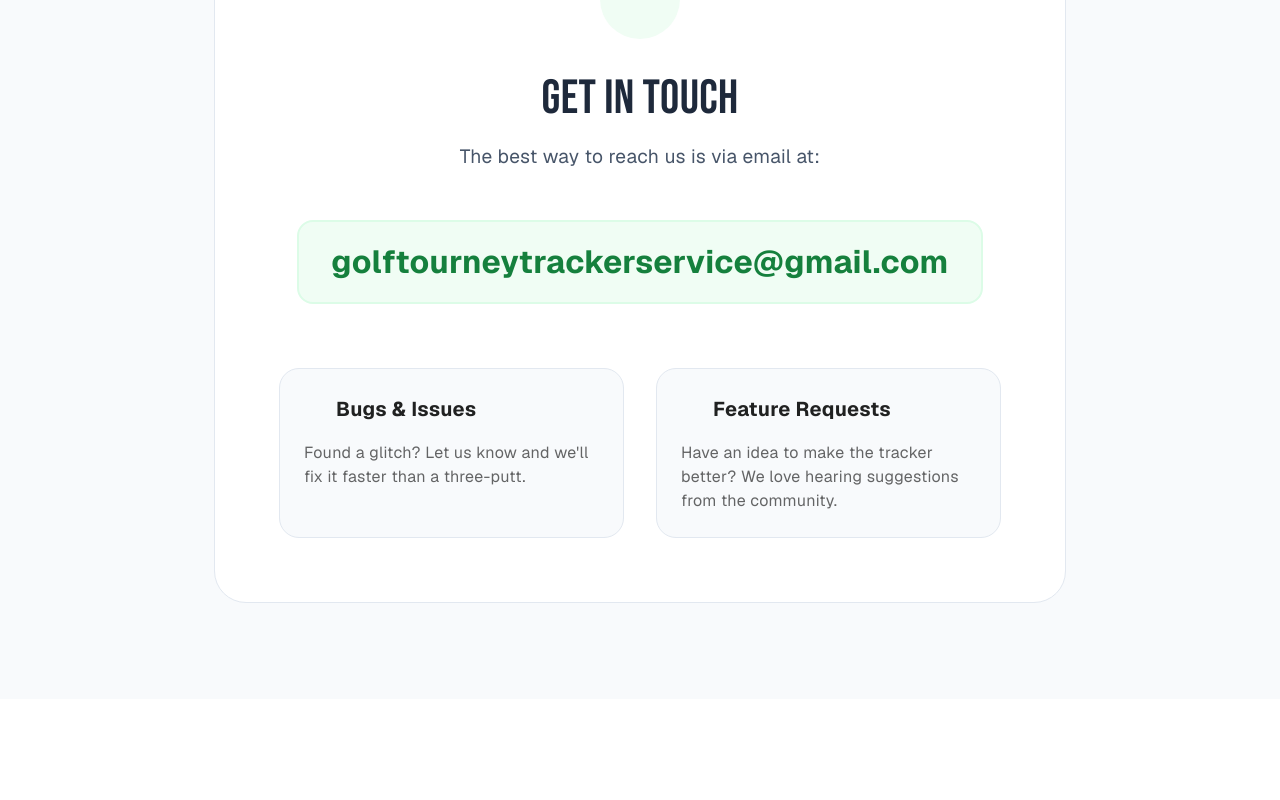
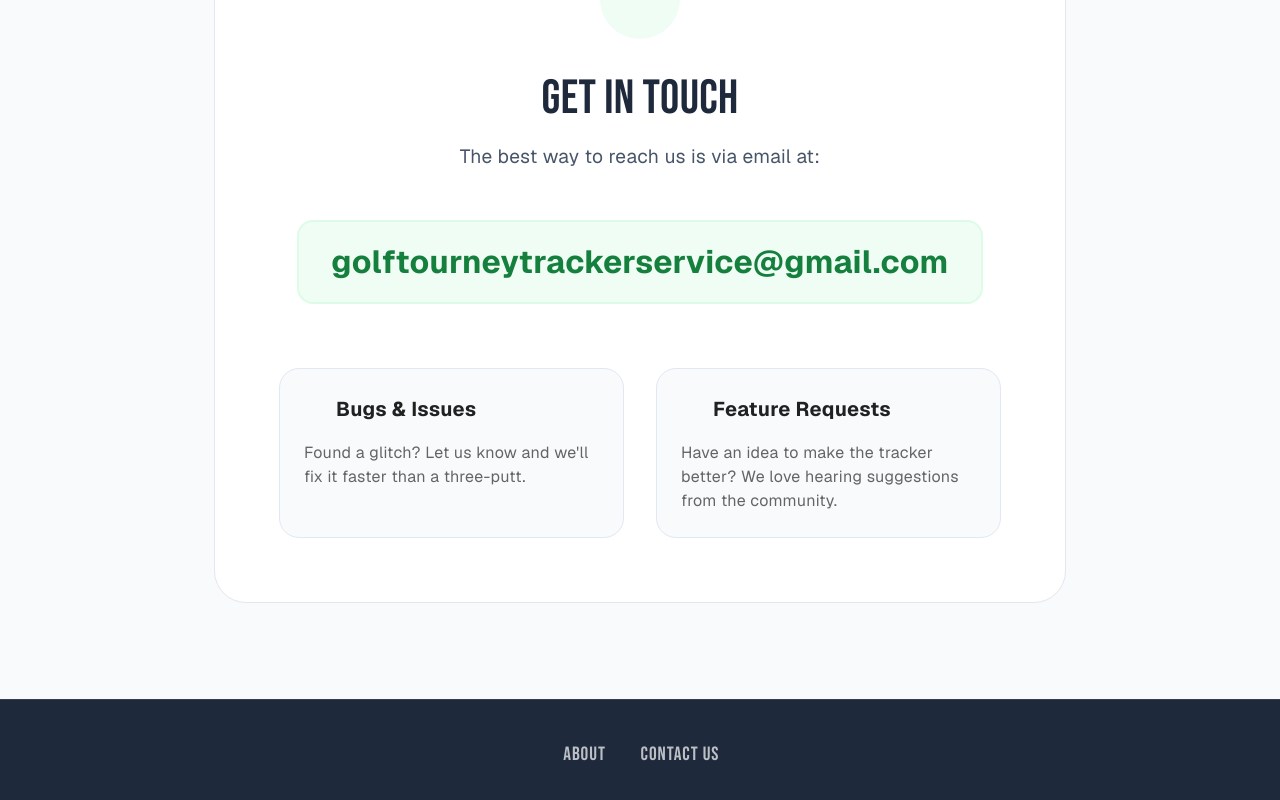
Before and after one commit to jeffting/golf-tournaments, a Next.js app: page /contact in a window 1280 px wide. Shown: the part 234-1034 px from the top of the page. Before the commit the page ends 933 px from the top, so only its background shows below. Built offline with nearby package versions, Linux system fonts and the light colour scheme; no server answers; some icons are missing.

Commit message:
added footer

```diff
--- a/src/app/about/AboutClient.tsx
+++ b/src/app/about/AboutClient.tsx
@@ -14,7 +14,7 @@ import GroupsIcon from '@mui/icons-material/Groups';
 
 export default function AboutClient() {
     return (
-        <div className="min-h-screen bg-slate-50">
+        <div className="flex-grow flex flex-col bg-slate-50">
             <Navbar />
 
             {/* Hero Section */}
--- a/src/app/contact/ContactClient.tsx
+++ b/src/app/contact/ContactClient.tsx
@@ -11,7 +11,7 @@ import LightbulbIcon from '@mui/icons-material/Lightbulb';
 
 export default function ContactClient() {
     return (
-        <div className="min-h-screen bg-slate-50">
+        <div className="flex-grow flex flex-col bg-slate-50">
             <Navbar />
 
             <Container maxWidth="md" sx={{ pb: 12, mt: 8 }}>
--- a/src/app/layout.tsx
+++ b/src/app/layout.tsx
@@ -28,6 +28,8 @@ export const metadata: Metadata = {
   description: "The easiest place to find and list local golf tournaments. Discover charity scrambles, amateur events, and competitive golf in Utah and Arizona.",
 };
 
+import Footer from "@/components/Footer";
+
 export default function RootLayout({
   children,
 }: Readonly<{
@@ -44,7 +46,12 @@ export default function RootLayout({
             <Suspense fallback={null}>
               <FirebaseAnalytics />
             </Suspense>
-            {children}
+            <div className="flex flex-col min-h-screen">
+              <main className="flex-grow flex flex-col bg-white">
+                {children}
+              </main>
+              <Footer />
+            </div>
           </AuthProvider>
         </ThemeRegistry>
       </body>
--- a/src/app/page.tsx
+++ b/src/app/page.tsx
@@ -197,8 +197,8 @@ function HomeContent() {
   };
 
   return (
-    <div className="min-h-screen bg-white flex flex-col">
-      <Box>
+    <div className="bg-white flex-grow flex flex-col">
+      <Box sx={{ flexGrow: 1, display: 'flex', flexDirection: 'column' }}>
         <Navbar />
 
 
@@ -286,7 +286,7 @@ function HomeContent() {
         </Box>
 
         {/* Tournament Discovery Section */}
-        <Box sx={{ bgcolor: '#f8fafc', borderTop: '1px solid #e2e8f0', py: 8 }}>
+        <Box sx={{ bgcolor: '#f8fafc', borderTop: '1px solid #e2e8f0', py: 8, flexGrow: 1 }}>
           <Container maxWidth="lg" sx={{ px: { xs: 3, sm: 4, md: 4 } }}>
             <Typography
               variant="h4"
@@ -538,39 +538,6 @@ function HomeContent() {
           </Container>
         </Box>
       </Box>
-
-      {/* Footer / About Link */}
-      <Box sx={{ bgcolor: '#1e293b', mt: 16, py: 4, color: 'white', borderTop: '1px solid rgba(255,255,255,0.1)', flexGrow: 1 }}>
-
-        <Container maxWidth="lg" sx={{ textAlign: 'center', display: 'flex', justifyContent: 'center', gap: 2 }}>
-          <Button
-            component={Link}
-            href="/about"
-            sx={{
-              color: 'rgba(255,255,255,0.7)',
-              fontFamily: 'var(--font-bebas-neue)',
-              fontSize: '1.2rem',
-              letterSpacing: '0.05em',
-              '&:hover': { color: 'white', bgcolor: 'rgba(255,255,255,0.05)' }
-            }}
-          >
-            About
-          </Button>
-          <Button
-            component={Link}
-            href="/contact"
-            sx={{
-              color: 'rgba(255,255,255,0.7)',
-              fontFamily: 'var(--font-bebas-neue)',
-              fontSize: '1.2rem',
-              letterSpacing: '0.05em',
-              '&:hover': { color: 'white', bgcolor: 'rgba(255,255,255,0.05)' }
-            }}
-          >
-            Contact Us
-          </Button>
-        </Container>
-      </Box>
     </div>
   );
 }
--- /dev/null
+++ b/src/components/Footer.tsx
@@ -0,0 +1,51 @@
+"use client";
+
+import Box from "@mui/material/Box";
+import Container from "@mui/material/Container";
+import Button from "@mui/material/Button";
+import Link from "next/link";
+
+export default function Footer() {
+    return (
+        <Box
+            component="footer"
+            sx={{
+                bgcolor: '#1e293b',
+                mt: 'auto',
+                py: 4,
+                color: 'white',
+                borderTop: '1px solid rgba(255,255,255,0.1)',
+                width: '100%'
+            }}
+        >
+            <Container maxWidth="lg" sx={{ textAlign: 'center', display: 'flex', justifyContent: 'center', gap: 2 }}>
+                <Button
+                    component={Link}
+                    href="/about"
+                    sx={{
+                        color: 'rgba(255,255,255,0.7)',
+                        fontFamily: 'var(--font-bebas-neue)',
+                        fontSize: '1.2rem',
+                        letterSpacing: '0.05em',
+                        '&:hover': { color: 'white', bgcolor: 'rgba(255,255,255,0.05)' }
+                    }}
+                >
+                    About
+                </Button>
+                <Button
+                    component={Link}
+                    href="/contact"
+                    sx={{
+                        color: 'rgba(255,255,255,0.7)',
+                        fontFamily: 'var(--font-bebas-neue)',
+                        fontSize: '1.2rem',
+                        letterSpacing: '0.05em',
+                        '&:hover': { color: 'white', bgcolor: 'rgba(255,255,255,0.05)' }
+                    }}
+                >
+                    Contact Us
+                </Button>
+            </Container>
+        </Box>
+    );
+}
```
